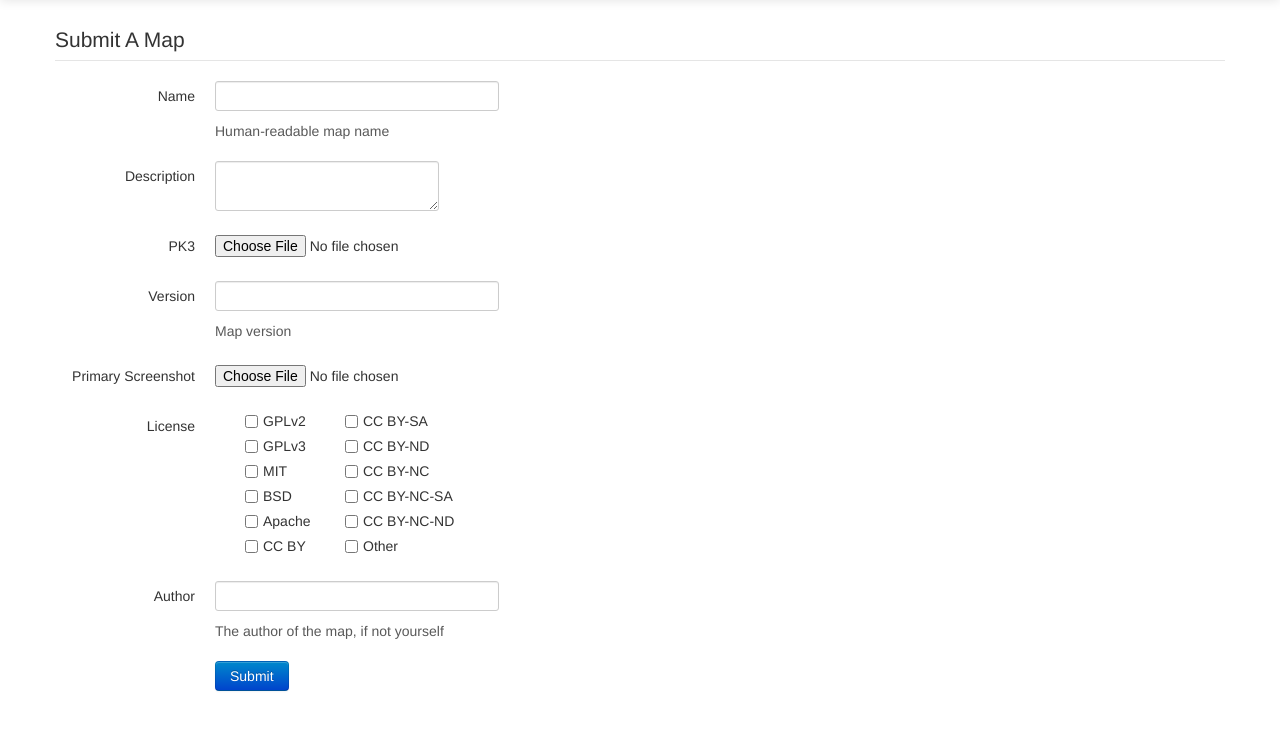
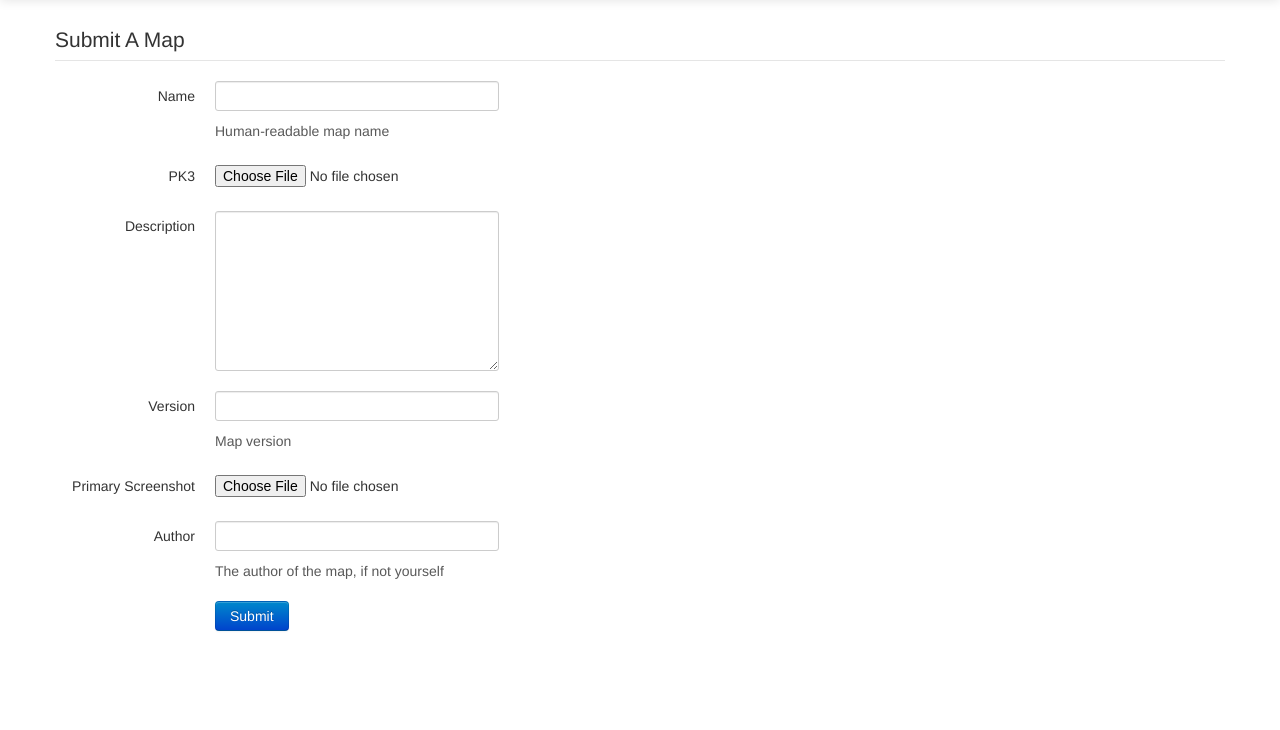
Before and after one commit to antzucaro/deposito, a Flask app: page /submit in a window 1280 px wide. Shown: the part 40-770 px from the top of the page. Run offline with Flask 2, Linux system fonts and the light colour scheme; some libraries are stand-ins or nearby versions.

Commit message:
WTF-ify the map submission page.

```diff
--- a/deposito/templates/submit_map.jinja
+++ b/deposito/templates/submit_map.jinja
@@ -9,112 +9,101 @@
       <legend class="">Submit A Map</legend>
     </div>
 
+    <!-- Name -->
     <div class="control-group">
-      <label class="control-label" for="input01">Name</label>
+      {{ form.name.label(class="control-label") }}
       <div class="controls">
-        <input name="map_name" placeholder="" class="input-xlarge" type="text">
+        {{ form.name(class="input-xlarge") }}
         <p class="help-block">Human-readable map name</p>
       </div>
     </div>
 
+    {% if form.name.errors %}
+    <div class="alert alert-error">
+      <button type="button" class="close" data-dismiss="alert">&times;</button>
+      {% for error in form.name.errors %}{{ error }}{% endfor %}
+    </div>
+    {% endif %}
+
+    <!-- PK3 file -->
     <div class="control-group">
-      <label class="control-label">Description</label>
+      {{ form.pk3.label(class="control-label") }}
+      <div class="controls">
+        {{ form.pk3(class="input-file") }}
+      </div>
+    </div>
+
+   {% if form.pk3.errors %}
+    <div class="alert alert-error">
+      <button type="button" class="close" data-dismiss="alert">&times;</button>
+      {% for error in form.pk3.errors %}{{ error }}{% endfor %}
+    </div>
+    {% endif %}
+
+
+    <!-- Description -->
+    <div class="control-group">
+      {{ form.description.label(class="control-label") }}
       <div class="controls">
         <div class="textarea">
-          <textarea name="map_descr" type="" class=""> </textarea>
+        {{ form.description(style="width: 270px; height: 150px;") }}
         </div>
       </div>
     </div>
 
+   {% if form.description.errors %}
+    <div class="alert alert-error">
+      <button type="button" class="close" data-dismiss="alert">&times;</button>
+      {% for error in form.description.errors %}{{ error }}{% endfor %}
+    </div>
+    {% endif %}
+
+    <!-- Version -->
     <div class="control-group">
-      <label class="control-label">PK3</label>
+      {{ form.version.label(class="control-label") }}
       <div class="controls">
-        <input class="input-file" name="map_file" type="file">
-      </div>
-    </div>
-
-    <div class="control-group">
-      <label class="control-label" for="input01">Version</label>
-      <div class="controls">
-        <input name="map_version" placeholder="" class="input-xlarge" type="text">
+        {{ form.version(class="input-xlarge") }}
         <p class="help-block">Map version</p>
       </div>
     </div>
 
+   {% if form.version.errors %}
+    <div class="alert alert-error">
+      <button type="button" class="close" data-dismiss="alert">&times;</button>
+      {% for error in form.version.errors %}{{ error }}{% endfor %}
+    </div>
+    {% endif %}
+
+    <!-- Screenshot -->
     <div class="control-group">
-      <label class="control-label">Primary Screenshot</label>
+      {{ form.screenshot.label(class="control-label") }}
       <div class="controls">
-        <input class="input-file" name="map_screenshot" type="file">
+        {{ form.screenshot(class="input-file") }}
       </div>
     </div>
 
+   {% if form.screenshot.errors %}
+    <div class="alert alert-error">
+      <button type="button" class="close" data-dismiss="alert">&times;</button>
+      {% for error in form.screenshot.errors %}{{ error }}{% endfor %}
+    </div>
+    {% endif %}
+
+    <!-- Author -->
     <div class="control-group">
-      <label class="control-label">License</label>
+      {{ form.author.label(class="control-label") }}
       <div class="controls">
-
-        <div class="span1">
-          <label class="checkbox">
-            <input name="GPLv2" value="GPLv2" type="checkbox">
-            GPLv2
-          </label>
-          <label class="checkbox">
-            <input name="GPLv3" value="GPLv3" type="checkbox">
-            GPLv3
-          </label>
-          <label class="checkbox">
-            <input name="MIT" value="MIT" type="checkbox">
-            MIT
-          </label>
-          <label class="checkbox">
-            <input name="BSD" value="BSD" type="checkbox">
-            BSD
-          </label>
-          <label class="checkbox">
-            <input name="Apache" value="Apache" type="checkbox">
-            Apache
-          </label>
-          <label class="checkbox">
-            <input name="CC BY" value="CC BY" type="checkbox">
-            CC BY
-          </label>
-        </div>
-
-        <div class="span2">
-          <label class="checkbox">
-            <input name="CC BY-SA" value="CC BY-SA" type="checkbox">
-            CC BY-SA
-          </label>
-          <label class="checkbox">
-            <input name="CC BY-ND" value="CC BY-ND" type="checkbox">
-            CC BY-ND
-          </label>
-          <label class="checkbox">
-            <input name="CC BY-NC" value="CC BY-NC" type="checkbox">
-            CC BY-NC
-          </label>
-          <label class="checkbox">
-            <input name="CC BY-NC-SA" value="CC BY-NC-SA" type="checkbox">
-            CC BY-NC-SA
-          </label>
-          <label class="checkbox">
-            <input name="CC BY-NC-ND" value="CC BY-NC-ND" type="checkbox">
-            CC BY-NC-ND
-          </label>
-          <label class="checkbox">
-            <input name="Other" value="Other" type="checkbox">
-            Other
-          </label>
-        </div>
+        {{ form.author(class="input-xlarge") }}
+        <p class="help-block">The author of the map, if not yourself</p>
       </div>
     </div>
 
-    <div class="control-group">
-      <label class="control-label" for="input01">Author</label>
-      <div class="controls">
-        <input name="map_author" placeholder="" class="input-xlarge" type="text">
-        <p class="help-block">The author of the map, if not yourself</p>
-      </div>
+   {% if form.author.errors %}
+    <div class="alert alert-error">
+      <button type="button" class="close" data-dismiss="alert">&times;</button>
+      {% for error in form.author.errors %}{{ error }}{% endfor %}
     </div>
+    {% endif %}
 
     <div class="control-group">
       <label class="control-label"></label>
--- a/deposito/views.py
+++ b/deposito/views.py
@@ -23,12 +23,11 @@ class RegisterForm(LoginForm):
 
 class SubmitMapForm(Form):
     name        = TextField('Name')
+    pk3         = FileField(u'PK3')
     description = TextAreaField('Description', [validators.Optional()])
-    pk3         = FileField(u'PK3', [validators.regexp(u'\.[zip|pk3]$')])
-    version     = TextField('Version')
-    password    = PasswordField('Password', [validators.Length(min=6, max=35)])
-    screenshot  = FileField(u'Primary Screenshot', [validators.regexp(u'\.[jpg|png]$')])
-    author      = TextField('Author')
+    version     = TextField('Version', [validators.Optional()])
+    screenshot  = FileField(u'Primary Screenshot', [validators.Optional()])
+    author      = TextField('Author', [validators.Optional()])
 
 # regular views
 @login_manager.user_loader
@@ -132,34 +131,24 @@ def allowed_file(filename, allowed_extensions):
 
 @app.route("/submit", methods=['GET', 'POST'])
 def submit_map():
-    if request.method == 'POST':
-        map_name = request.form.get('map_name', None)
-        map_descr = request.form.get('map_descr', None)
-        map_author = request.form.get('map_author', None)
-        map_version = request.form.get('map_version', None)
-        map_filename = None
-        ss_filename = None
+    form = SubmitMapForm(request.form)
+    if request.method == 'POST' and form.validate():
+        map_name = form.name.data
+        map_descr = form.description.data
+        map_author = form.author.data
+        map_version = form.version.data
 
-        map_file = request.files['map_file']
+        map_file = request.files[form.pk3.name]
         if map_file and allowed_file(map_file.filename,
                 app.config['VALID_MAP_EXTENSIONS']):
             map_filename = secure_filename(map_file.filename)
             map_file.save(os.path.join(app.config['UPLOAD_FOLDER'], map_filename))
 
-        map_screenshot = request.files['map_screenshot']
+        map_screenshot = request.files[form.screenshot.name]
         if map_screenshot and allowed_file(map_screenshot.filename,
                 app.config['VALID_SS_EXTENSIONS']):
             ss_filename = secure_filename(map_screenshot.filename)
             map_screenshot.save(os.path.join(app.config['UPLOAD_FOLDER'], ss_filename))
-
-        # licenses are in all sorts of different checkboxes
-        licenses = []
-        for l in ('GPLv2', 'GPLv3', 'MIT', 'BSD', 'Apache', 'CC BY',
-                'CC BY-SA', 'CC BY-ND', 'CC BY-NC', 'CC BY-NC-SA',
-                'CC BY-NC-ND', 'Other'):
-            val = request.form.get(l, None)
-            if val is not None:
-                licenses.append(val)
 
         m = Map(name=map_name, create_by=1)
         m.author = map_author
@@ -191,4 +180,4 @@ def submit_map():
         return redirect(url_for('main_index'))
 
     else:
-        return render_template('submit_map.jinja')
+        return render_template('submit_map.jinja', form=form)
```
